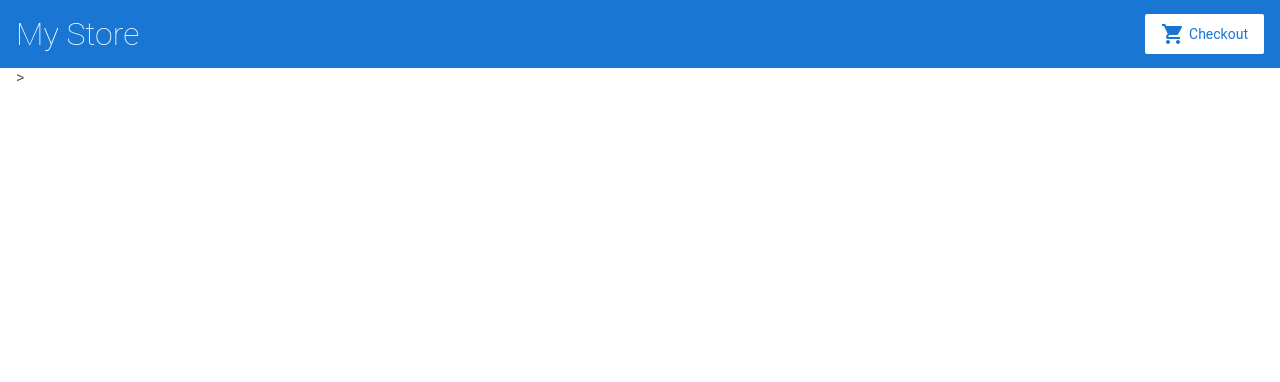
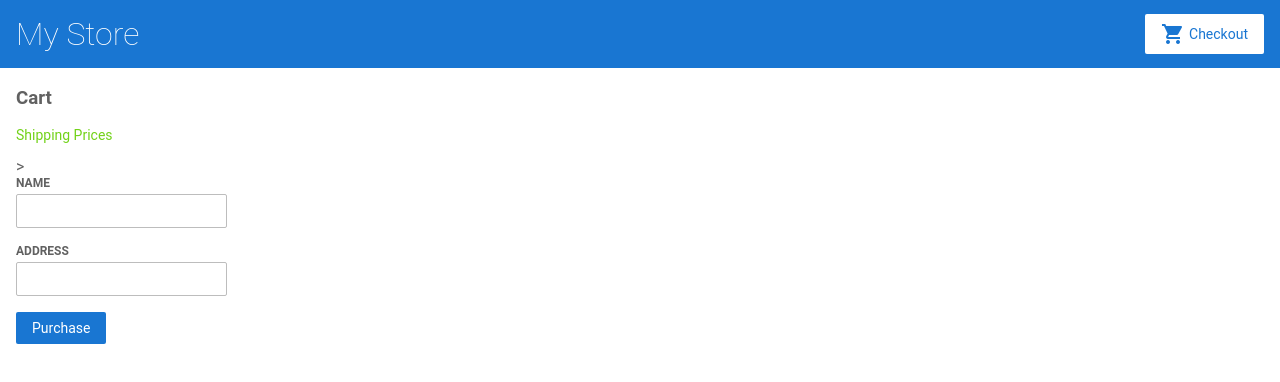
Before and after one commit to EndroidMc/angular-Tutorial, an Angular app: page /cart in a window 1280 px wide. Shown: the top 382 px of the page. Built offline with nearby package versions, Linux system fonts and the light colour scheme.

Commit message:
Created the checkout form

```diff
--- a/src/app/app.module.ts
+++ b/src/app/app.module.ts
@@ -10,6 +10,7 @@
 import { ProductAlertsComponent } from './product-alerts/product-alerts.component';
 import { ProductDetailsComponent } from './product-details/product-details.component';
 import { CartComponent } from './cart/cart.component';
+import { ShippingComponent } from './shipping/shipping.component';
 
 @NgModule({
   imports: [
@@ -20,6 +21,7 @@
       { path: '', component: ProductListComponent },
       { path: 'products/:productId', component: ProductDetailsComponent},
       { path: 'cart', component: CartComponent },
+      { path: 'shipping', component: ShippingComponent},
     ])
   ],
   declarations: [
@@ -28,7 +30,8 @@
     ProductListComponent,
     ProductAlertsComponent,
     ProductDetailsComponent,
-    CartComponent
+    CartComponent,
+    ShippingComponent
   ],
   bootstrap: [
     AppComponent
--- a/src/app/cart/cart.component.html
+++ b/src/app/cart/cart.component.html
@@ -1,5 +1,30 @@
+<h3>Cart</h3>
+
+<p>
+  <a routerLink="/shipping">Shipping Prices </a>
+</p>
 
 <div class="cart-item" *ngFor="let item of items">
   <span>{{ item.name }}</span>
   <span>{{ item.price | currency }}</span>
 </div>>
+
+<form [formGroup]="checkoutForm" (ngSubmit)="onSubmit()">
+
+  <div>
+    <label for="name">
+      Name
+    </label>
+    <input id="name" type="text" formControlName="name">
+  </div>
+
+  <div>
+    <label for="address">
+      Address
+    </label>
+    <input id="name" type="text" formControlName="name">
+  </div>
+
+    <button class="button" type="submit">Purchase</button>
+
+</form>
--- a/src/app/cart/cart.component.ts
+++ b/src/app/cart/cart.component.ts
@@ -1,4 +1,6 @@
 import { Component, OnInit } from '@angular/core';
+import { FormBuilder } from '@angular/forms';
+
 import { CartService } from '../cart.service';
 
 @Component({
@@ -10,11 +12,24 @@
 
   items = this.cartService.getItems();
 
+  checkoutForm = this.formBuilder.group({
+    name: '',
+    address: ''
+  });
+
   constructor(
-    private cartService: CartService
+    private cartService: CartService,
+    private formBuilder: FormBuilder,
   ) { }
 
   ngOnInit(): void {
   }
 
+  onSubmit(): void {
+    //Process checkout data here
+    this.items = this.cartService.clearCart();
+    console.warn('Your Order has been submitted', this.checkoutForm.value);
+    this.checkoutForm.reset
+  }
+
 }
--- /dev/null
+++ b/src/app/shipping/shipping.component.html
@@ -0,0 +1,6 @@
+<p>shipping prices</p>
+
+<div class="shipping-item" *ngFor="let shipping of shippingCosts | async">
+  <span>{{ shipping.type }}</span>
+  <span>{{ shipping.price | currency }}</span>
+</div>
--- /dev/null
+++ b/src/app/shipping/shipping.component.ts
@@ -0,0 +1,23 @@
+import { Component, OnInit } from '@angular/core';
+
+import { Observable } from 'rxjs';
+import { CartService } from '../cart.service';
+
+@Component({
+  selector: 'app-shipping',
+  templateUrl: './shipping.component.html',
+  styleUrls: ['./shipping.component.css']
+})
+export class ShippingComponent implements OnInit {
+
+  shippingCosts!: Observable<{ type: string, price: number}[]>;
+
+  constructor(
+    private cartService: CartService
+  ) { }
+
+  ngOnInit(): void {
+    this.shippingCosts = this.cartService.getShippingPrices();
+  }
+
+}
```
Also changed, not shown: src/app/shipping/shipping.component.css (added), 1 other file (tests, documents, lock files or other folders).
